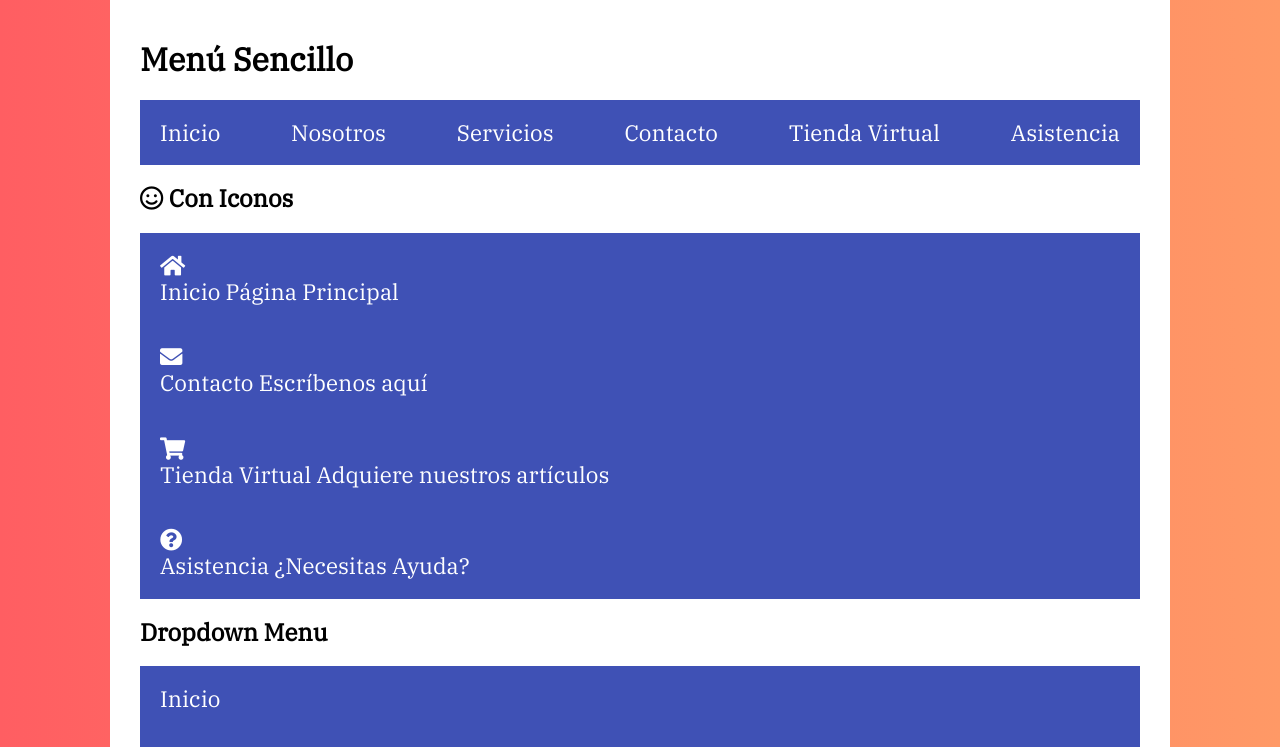
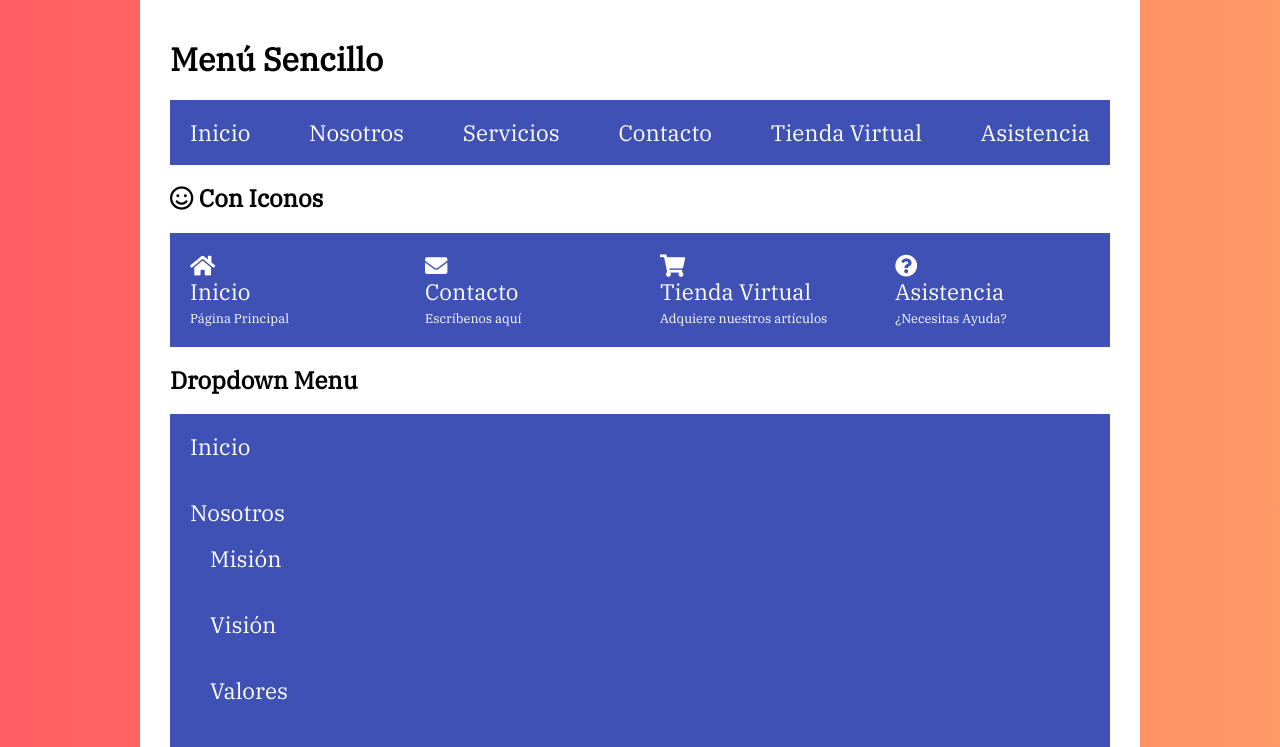
Before and after one commit to jcarlosj/CSSGrid-Flexbox-2-Menues-U-JPdTV, a plain HTML site: page index.html in a window 1280 px wide. Shown: the top 747 px of the page. Drawn offline with nearby package versions, Linux system fonts and the light colour scheme.

Commit message:
+ Style & Media Queries (Mobile First): Menú con íconos

```diff
--- a/css/style.css
+++ b/css/style.css
@@ -1,3 +1,6 @@
+* {
+   box-sizing: border-box;
+}
 body {
     background: #ff9966;  /* fallback for old browsers */
     background: -webkit-linear-gradient(to right, #ff5e62, #ff9966);  /* Chrome 10-25, Safari 5.1-6 */
@@ -53,3 +56,24 @@ nav.sencillo ul li {
       margin-bottom: 0;
    }
 }
+
+/* Menú con Iconos */
+nav.iconos .text-item span {
+   display: block;
+   font-size: .8rem;
+   margin-top: .5rem;
+}
+@media screen and ( min-width: 480px ) {
+   nav.iconos ul {
+      display: flex;
+      flex-wrap: wrap;
+   }
+   nav.iconos ul li {
+      flex: 0 1 50%;
+   }
+}
+@media screen and ( min-width: 768px ) {
+   nav.iconos ul li {
+      flex: 1;
+   }
+}
```
